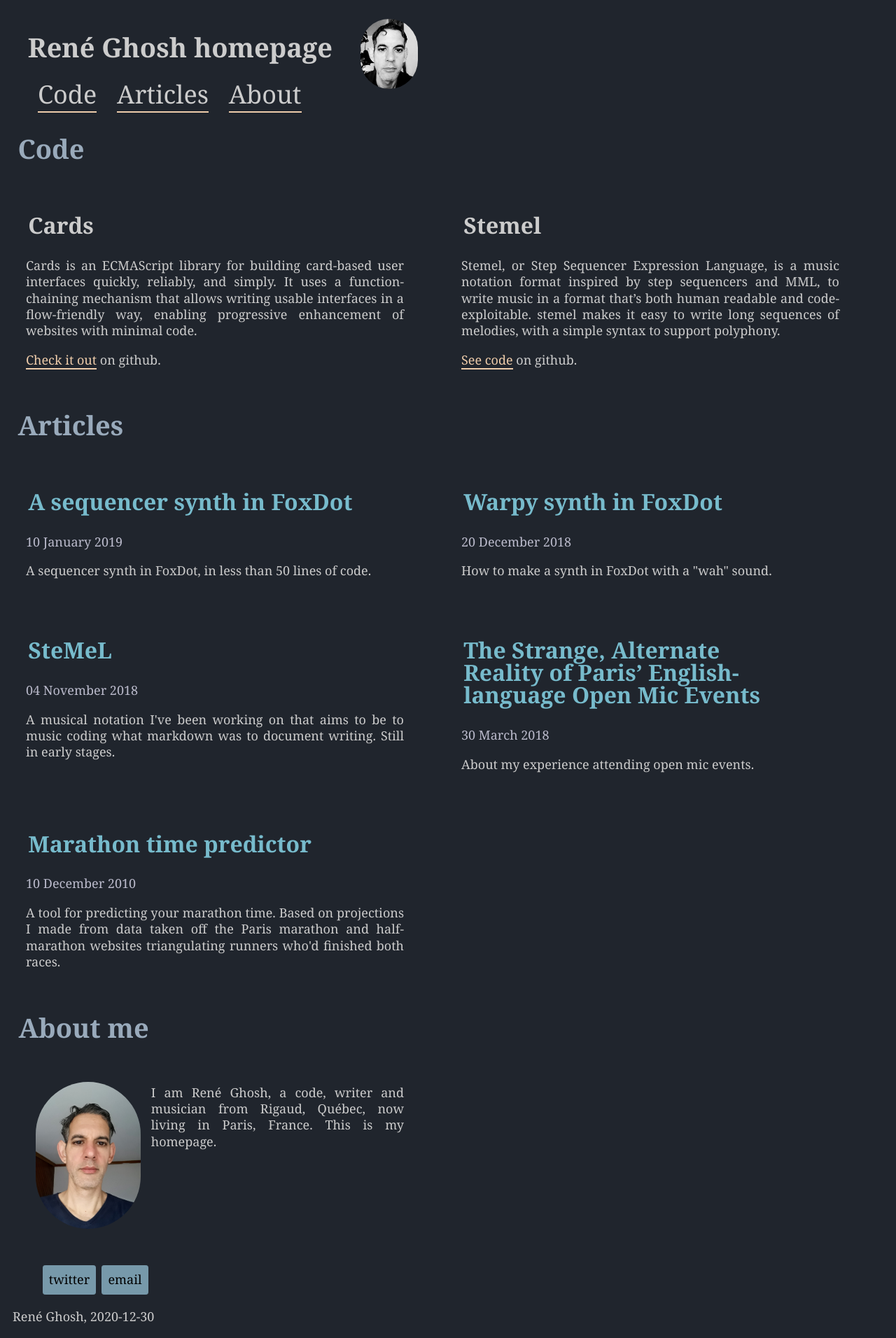
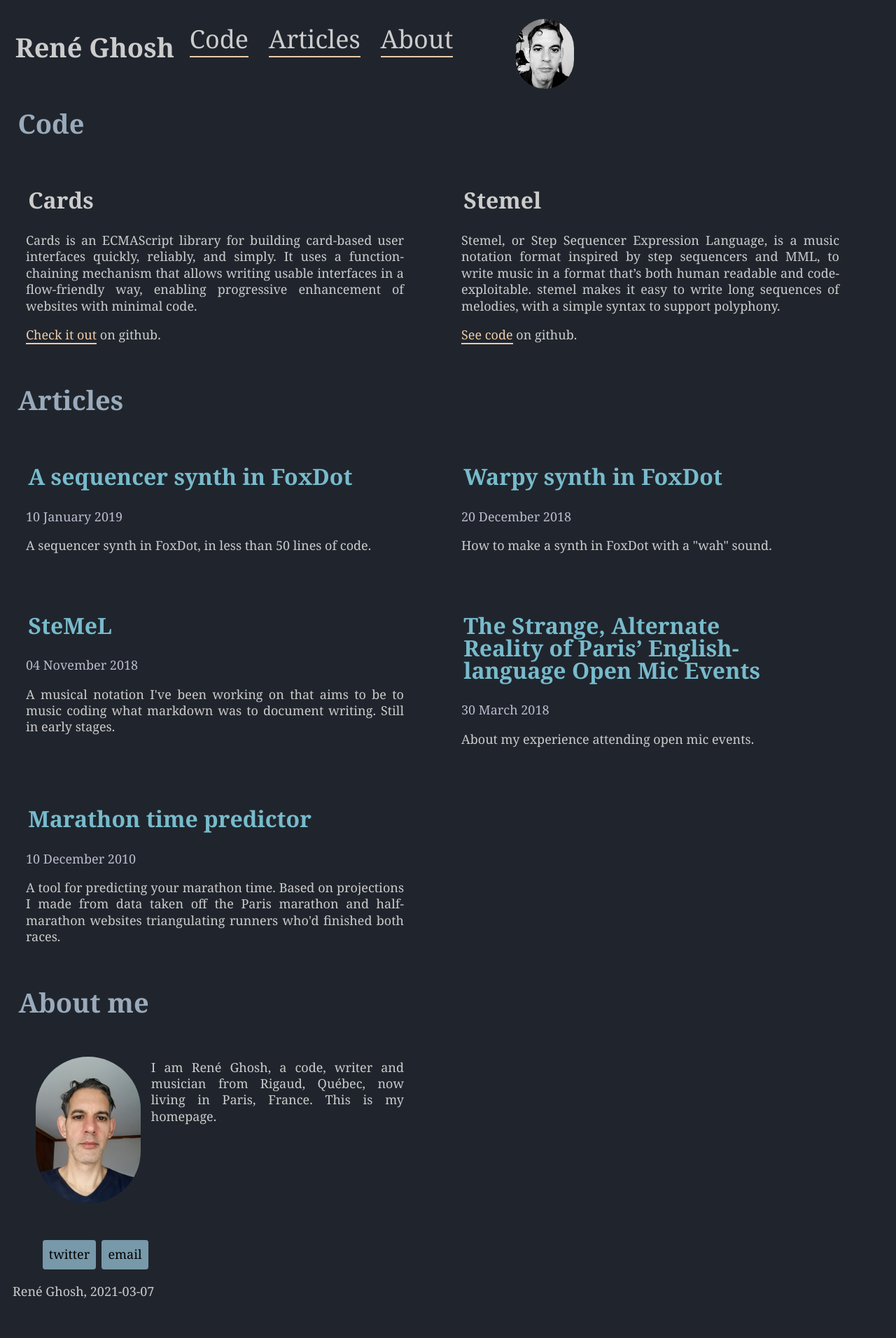
Before and after one commit to reneghosh/reneghosh.github.io, a Jekyll site: the page built from index.md, in a window 1280 px wide. Shown: the whole page at 70% size. Built offline with Jekyll 4.4.1, drawn with Linux system fonts in a browser that asks for light colours; after the commit the page ends 1876 px from its top, so only the background shows below that.

Commit message:
presentation

```diff
--- a/_includes/navigation.html
+++ b/_includes/navigation.html
@@ -1,13 +1,11 @@
 <div class="brand">
-  <div>
-    <h1>René Ghosh homepage</h1>
+  <h1>René Ghosh</h1>
     <div id="topbar" class="topnav">
       <div><a class="nav-link" href="#code">Code</a></div>
       <div><a class="nav-link" href="#articles">Articles</a></div>
       <div><a class="nav-link" href="#aboutme">About</a></div>
     </div>
-  </div>
-  <div style="margin-left: 2em">
+  <div style="margin-left: 4em">
     <img src="images/selfie.jpg" height="100" class="img-circular">
   </div>
 </div>
--- a/home.css
+++ b/home.css
@@ -14,6 +14,9 @@ body {
 }
 
 #topbar {
+  display: flex;
+  flex-direction: row;
+  flex-wrap: nowrap;
 }
 
 #main {
@@ -42,9 +45,9 @@ body {
 }
 
 .brand {
-  padding: 0 1em 0 1em;
   margin-top: 0.5em;
   display: flex;
+  overflow-x: auto;
 }
 
 .brand * {
@@ -82,14 +85,13 @@ body {
   margin-right: 0.4em;
   text-align: center;
   flex: 1 1 auto;
-  white-space: nowrap;
   line-height: 1.2em;
 }
 
 .topnav {
   display: flex;
   flex-direction: row;
-  flex-wrap: nowrap;
+  /* flex-wrap: nowrap; */
   justify-content: flex-start;
   margin-top: 0.2em;
   margin-bottom: 0.5em;
--- a/index.md
+++ b/index.md
@@ -1,6 +1,6 @@
 ---
 layout: home
-date: 2020-12-30
+date: 2021-03-07
 # author:
   # twitter: reghosh
 ---
@@ -8,7 +8,7 @@ date: 2020-12-30
 
 
 <div>
-  <div class="section-title"><h1>Code</h1></div>
+  <div class="section-title" id="code"><h1>Code</h1></div>
   <div class="field">
   {% assign site-code = site.code | sort: 'date' | reverse %}
   {% for code in site-code %}
@@ -25,7 +25,7 @@ date: 2020-12-30
 </div>
 
 <div>
-  <div class="section-title"><h1>Articles</h1></div>
+  <div class="section-title" id="articles"><h1>Articles</h1></div>
   <div class="field">
     {% assign site-published = site.published | sort: 'date_published' | reverse %}
     {% for link in site-published %}
```
